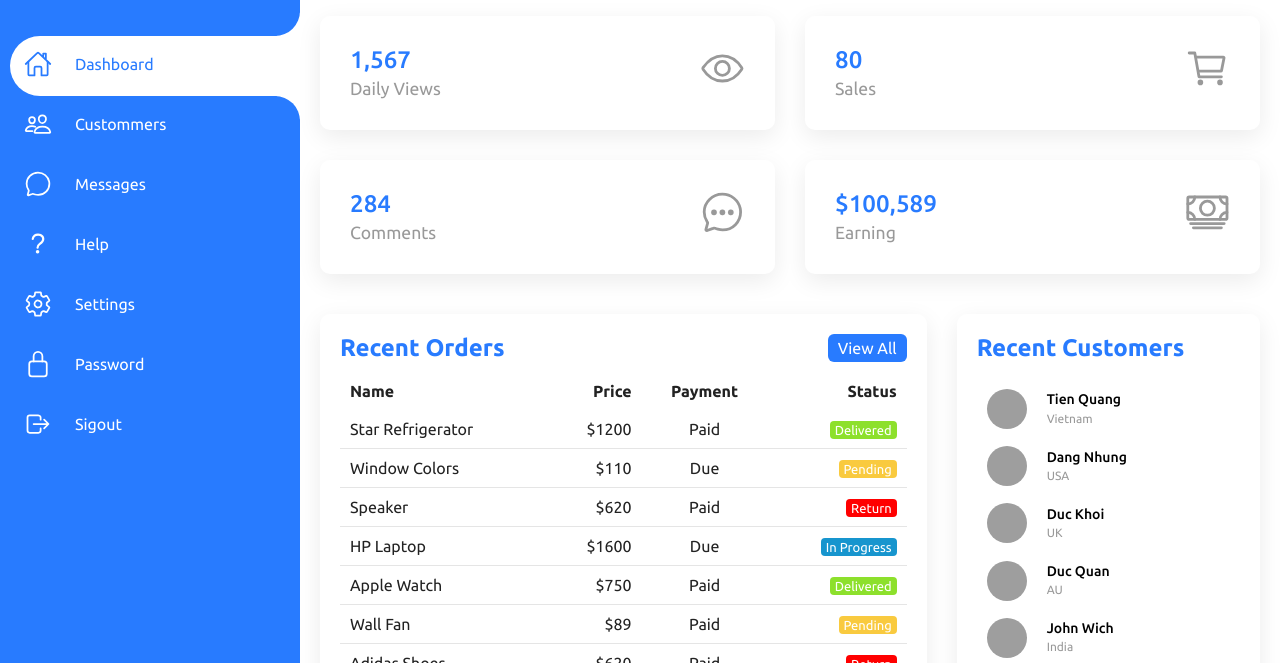
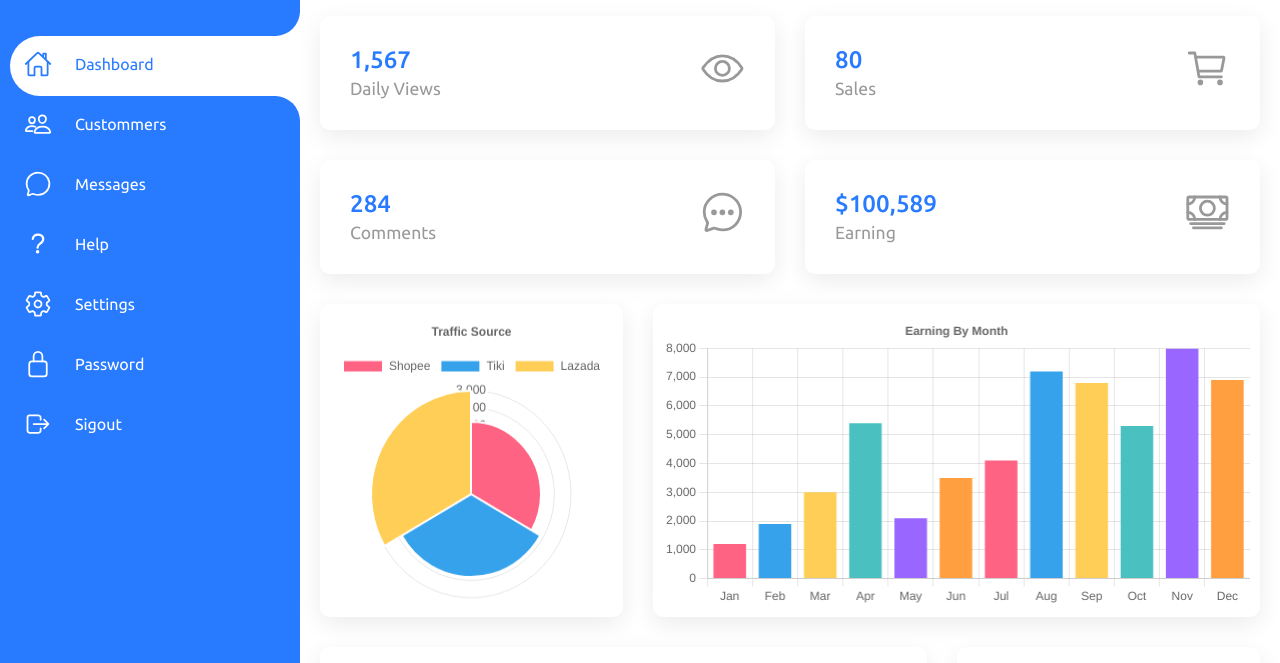
Before and after one commit to qunhkhqu/Frontend-Practices, a plain HTML site: page BasicHtmlJsAndCss/ResponsiveAdminDashboard/Index.html in a window 1280 px wide. Shown: the part 64-727 px from the top of the page. Drawn offline with nearby package versions, Linux system fonts and the light colour scheme; grey boxes are pictures that could not be loaded.

Commit message:
Add dashbard using  chartjs and improve reponsive effect

```diff
--- a/BasicHtmlJsAndCss/ResponsiveAdminDashboard/Index.html
+++ b/BasicHtmlJsAndCss/ResponsiveAdminDashboard/Index.html
@@ -94,7 +94,6 @@
 
             </div>
 
-
             <!-- Cards Box -->
             <div class="cardBox">
 
@@ -138,6 +137,20 @@
                             <ion-icon name="cash-outline"></ion-icon>
                         </div>
                     </div>
+            </div>
+
+            <!-- Graph Boxes -->
+
+            <div class="graphBox">
+
+                <div class="box">
+                    <canvas id="myChart"></canvas>
+                </div>
+
+                <div class="box">
+                    <canvas id="earningChart"></canvas>
+                </div>
+
             </div>
 
             <!-- Details List -->
@@ -316,7 +329,8 @@
     </div>
     <script type="module" src="https://unpkg.com/ionicons@5.5.2/dist/ionicons/ionicons.esm.js"></script>
     <script nomodule src="https://unpkg.com/ionicons@5.5.2/dist/ionicons/ionicons.js"></script>
-
+    <script src="https://cdn.jsdelivr.net/npm/chart.js@3.5.1/dist/chart.min.js"></script>
+    <script src="my_chart.js"></script>
     <script>
 
         let toggle = document.querySelector('.toggle');
@@ -341,8 +355,6 @@
             main.classList.toggle('active');
         }
 
-
-
     </script>
 
 </body>
--- /dev/null
+++ b/BasicHtmlJsAndCss/ResponsiveAdminDashboard/my_chart.js
@@ -0,0 +1,79 @@
+var ctx = document.getElementById('myChart').getContext('2d');
+var earningCtx = document.getElementById('earningChart').getContext('2d');
+
+var myChart = new Chart(ctx, {
+    type: 'polarArea',
+    data: {
+        labels: ['Shopee','Tiki','Lazada'],
+        datasets: [{
+            label: 'Traffic Source',
+            data: [2100, 2400, 3000],
+            backgroundColor: [
+                'rgba(255, 99, 132, 1)',
+                'rgba(54, 162, 235, 1)',
+                'rgba(255, 206, 86, 1)'
+            ]
+        }]
+    },
+    options: {
+        // scales: {
+        //     y: {
+        //         beginAtZero: true
+        //     }
+        // }
+        responsive: true,
+        plugins: {
+            title: {
+                display: true,
+                text: 'Traffic Source'
+            }
+        }
+    }
+});
+
+var earningChart = new Chart(earningCtx, {
+    type: 'bar',
+    data: {
+        labels: ['Jan', 'Feb', 'Mar', 'Apr', 'May', 'Jun', 'Jul',
+         'Aug', 'Sep', 'Oct', 'Nov', 'Dec'],
+        datasets: [{
+            label: 'Earning In Month',
+            data: [1200, 1900, 3000, 5400, 2100, 3500, 4100, 7200, 6800, 5300, 8000, 6900],
+            backgroundColor: [
+                'rgba(255, 99, 132, 1)',
+                'rgba(54, 162, 235, 1)',
+                'rgba(255, 206, 86, 1)',
+                'rgba(75, 192, 192, 1)',
+                'rgba(153, 102, 255, 1)',
+                'rgba(255, 159, 64, 1)',
+                'rgba(255, 99, 132, 1)',
+                'rgba(54, 162, 235, 1)',
+                'rgba(255, 206, 86, 1)',
+                'rgba(75, 192, 192, 1)',
+                'rgba(153, 102, 255, 1)',
+                'rgba(255, 159, 64, 1)'
+            ],
+        }]
+    },
+    options: {
+        responsive: true,
+        plugins: {
+            title: {
+                display: true,
+                text: 'Earning By Month'
+            },
+            legend: {
+                display: false,
+                labels: {
+                    color: 'rgb(255, 99, 132)'
+                }
+            }
+        }
+    }
+});
+
+// window.addEventListener('resize', function(){
+//     console.log('--Window resized--');
+//     myChart.resize();
+//     earningChart.resize();
+// });
--- a/BasicHtmlJsAndCss/ResponsiveAdminDashboard/style.css
+++ b/BasicHtmlJsAndCss/ResponsiveAdminDashboard/style.css
@@ -59,12 +59,13 @@ body{
 
 
 .navigation ul li:hover .icon{
-    border-left: 5px solid var(--white);
+    border-left: 6px solid var(--white);
     font-weight: 500;
 }
 
 .navigation ul li:hover .title{
     font-weight: 500;
+    font-size: 1.05em;
 }
 
 .navigation ul li.selected
@@ -87,10 +88,10 @@ body{
     color: var(--white);
 }
 
-.navigation ul li:hover a
+/* .navigation ul li:hover a
 {
-
-}
+    color: var(--blue);
+} */
 
 .navigation ul li.selected a
 {
@@ -304,6 +305,35 @@ body{
     color: var(--white);
 }
 
+.graphBox{
+    position: relative;
+    width: 100%;
+    padding: 10px 20px;
+    display: grid;
+    grid-template-columns: 1fr 2fr;
+    grid-gap: 30px;
+    min-height: 200px;
+}
+
+.graphBox .box{
+    position: relative;
+    background: #fff;
+    padding: 10px;
+    width: 100%;
+    box-shadow: 0 7px 25px rgba(0, 0, 0, 0.08);
+    border-radius: 10px;
+    /* height: 300px;*/
+    max-height:600px;
+}
+
+/* Important for chart responsive */
+#myChart, #earningChart
+{
+    max-height: 580px;
+    width: 100% !important;
+    height: 100% !important;
+}
+
 .details
 {
     position: relative;
@@ -340,11 +370,17 @@ body{
 
 .btn{
     position: relative;
-    padding: 5px 10px;
-    background: var(--blue);
+    padding: 4px 8px;
+    /* margin-right: 5px; */
+    background: var(--black2);
     text-decoration: none;
     color: var(--white);
-    border-radius: 6px;
+    font-size: 0.9em;
+    border-radius: 3px;
+}
+
+.btn:hover{
+    background: var(--blue);
 }
 
 .details table{
@@ -476,7 +512,26 @@ body{
     }
 }
 
+@media (max-width: 1081px) {
+
+    .graphBox{
+        grid-template-columns: 1fr;
+        height: auto;
+    }
+
+    .graphBox .box{
+        max-height: 400px;
+    }
+
+    /* Important for chart responsive */
+    #myChart, #earningChart
+    {
+        max-height: 380px !important;
+    }
+}
+
 @media (max-width: 961px) {
+
     .details
     {
         grid-template-columns: repeat(1,1fr);
```
